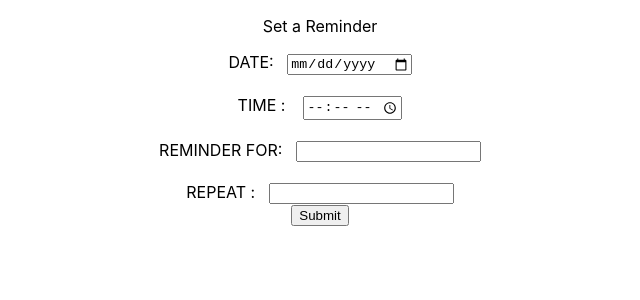
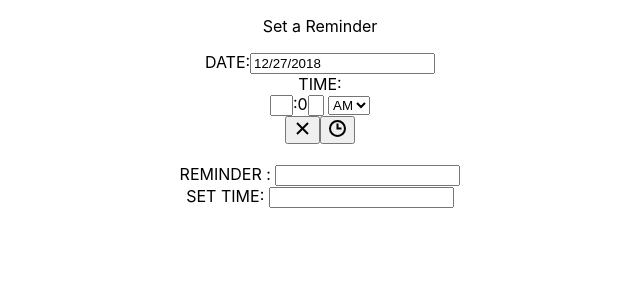
Before and after one commit to Saghana97/Reminder, a React (Create React App) app: page / in a window 1280 px wide. Shown: the top 300 px of the page, without its empty margins (320-960 px from the left). Built offline with nearby package versions, Linux system fonts and the light colour scheme.

Commit message:
second commit

```diff
--- a/package.json
+++ b/package.json
@@ -4,6 +4,9 @@
   "private": true,
   "dependencies": {
     "react": "^16.7.0",
+    "react-big-calendar": "^0.20.2",
+    "react-datepicker": "^2.0.0",
+    "react-datetime": "^2.16.3",
     "react-dom": "^16.7.0",
     "react-scripts": "2.1.2"
   },
--- a/src/App.js
+++ b/src/App.js
@@ -1,12 +1,13 @@
 import React, { Component } from 'react';
 import './App.css';
-import RemindForm from "./Components/RemindForm"
+import Form from "./Components/Form"
 class App extends Component {
   render() {
     return (
       <div className="App">
         {/* <header >REMINDER</header> */}
-        <RemindForm/>
+        {/* <RemindForm/> */}
+        <Form/>
       </div>
     );
   }
--- /dev/null
+++ b/src/Components/Form.js
@@ -0,0 +1,51 @@
+import React from "react";
+import DatePicker from "react-datepicker";
+import TimePicker from 'react-time-picker';
+
+import "react-datepicker/dist/react-datepicker.css";
+class Form extends React.Component {
+  constructor(props) {
+    super(props);
+    this.state = {
+      startDate: new Date(),
+      time: '10:00',
+    };
+    this.handleChange = this.handleChange.bind(this);
+
+  }
+  onChange = time => this.setState({ time })
+
+
+  handleChange(date) {
+    this.setState({
+      startDate: date
+    });
+  }
+
+  render() {
+    return (
+        <div>
+            <div>
+                <p> Set a Reminder</p>
+            </div>
+        <form>
+        <div>
+        DATE:<DatePicker
+        selected={this.state.startDate}
+        onChange={this.handleChange}
+            />
+            <br/>
+
+          TIME:<TimePicker
+          onChange={this.onChange}
+          value={this.state.time}
+        /><br/>
+        REMINDER : <input type="text"></input><br/>
+        SET TIME: <input type="number"></input>
+      </div>
+      </form>
+      </div>
+    );
+  }
+}
+export default Form;
--- a/src/Components/RemindForm.js
+++ b/src/Components/RemindForm.js
@@ -1,4 +1,5 @@
 import React, { Component } from "react";
+require('react-datetime');
 class RemindForm extends Component{
     render(){
         return(
@@ -8,9 +9,9 @@ class RemindForm extends Component{
                 </div>
                 <div>
                     <form name="form">
-                        DATE:&nbsp;&nbsp;&nbsp;<input type="date"></input><br/><br/>
-                        TIME :&nbsp;&nbsp;&nbsp;&nbsp;<input type="time"></input><br/><br/>
-                        REMINDER FOR:&nbsp;&nbsp; <input type="text"></input><br/><br/>
+                        DATE: return <Datetime/>
+                        &nbsp;TIME :&nbsp;&nbsp;&nbsp;&nbsp;<input type="time"></input><br/><br/>
+                        REMINDER FOR:&nbsp; <input type="text"></input><br/><br/>
                         REPEAT :&nbsp;&nbsp;&nbsp;<input type="number"></input>
                         <br></br>
                         <button type="submit" form="form" value="Submit">Submit</button>
```
Also changed, not shown: src/Components/ViewCalendar.js (added, +22 -0 lines).
